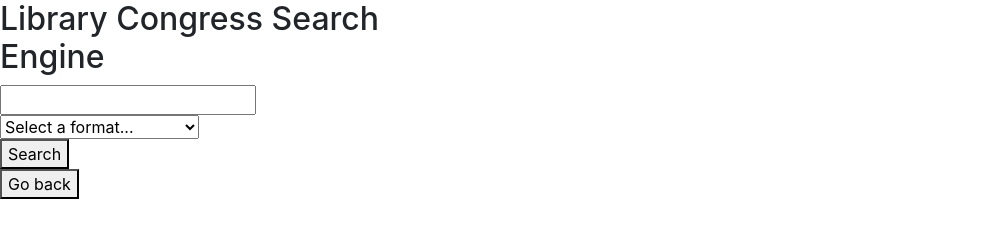
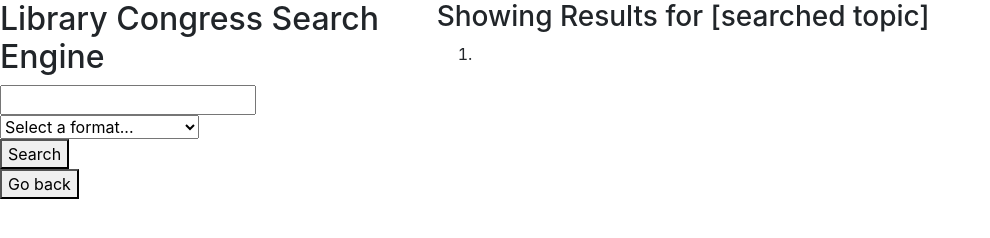
Before and after one commit to MA-FS/Week6_Mini_Project, a plain HTML site: page search-results.html in a window 1280 px wide. Shown: the whole page, without its empty margins (0-990 px from the left). Drawn offline with nearby package versions, Linux system fonts and the light colour scheme.

Commit message:
added 2nd row code

```diff
--- a/search-results.html
+++ b/search-results.html
@@ -64,9 +64,12 @@
         <button class="" id="go-back">Go back</button>
       </nav>
 
-
-          </div>
-        </section>
+      <!-- 2nd row - showing the results -->
+      <section class="col-8 results-column">
+        <h3>Showing Results for [searched topic]</h3>
+        <ol class="results-list">
+          <li></li>
+        </ol>
       </section>
     </page>
   </body>
```
